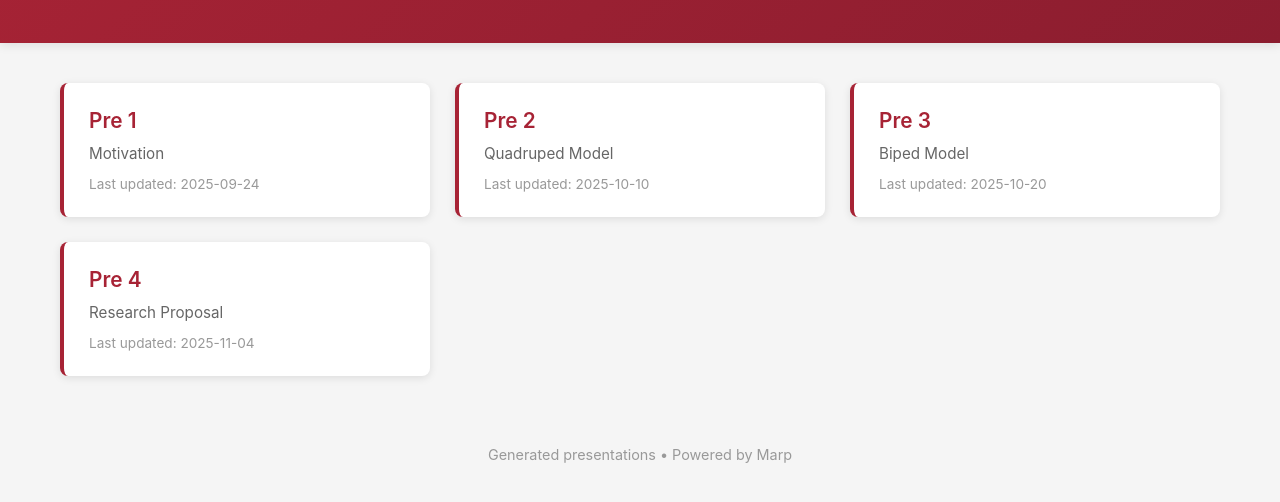
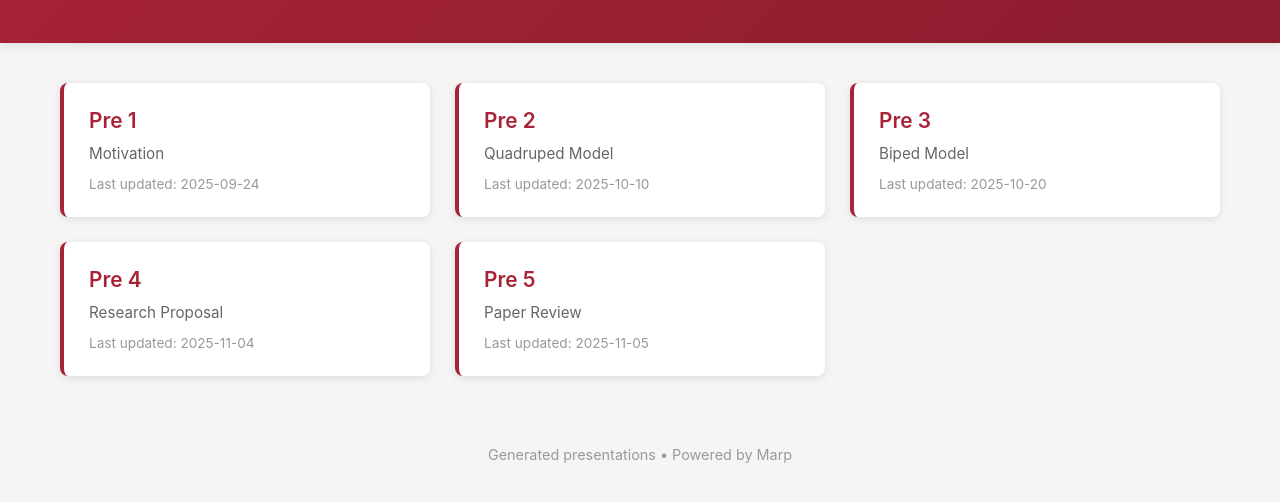
Before and after one commit to edyou25/pre, a plain HTML site: page index.html in a window 1280 px wide. Shown: the part 122-624 px from the top of the page. Drawn offline with Linux system fonts and the light colour scheme.

Commit message:
Update: Generate presentations and sync assets [2025-11-04 19:51:36]

```diff
--- a/index.html
+++ b/index.html
@@ -165,6 +165,11 @@
                 <div class="description">Research Proposal</div>
                 <div class="meta">Last updated: 2025-11-04</div>
             </li>
+            <li>
+                <a href="presentation4.html">Pre 5</a>
+                <div class="description">Paper Review</div>
+                <div class="meta">Last updated: 2025-11-05</div>
+            </li>
         </ul>
     </div>
 
```
Also changed, not shown: 2 other files.
